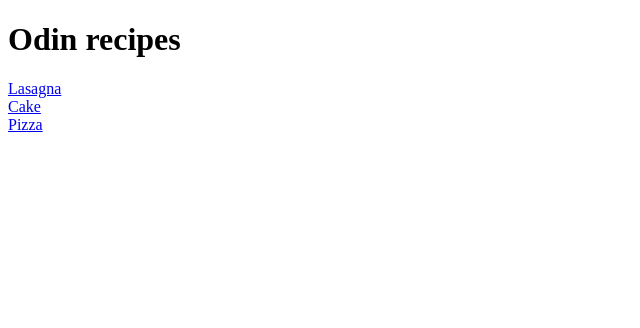
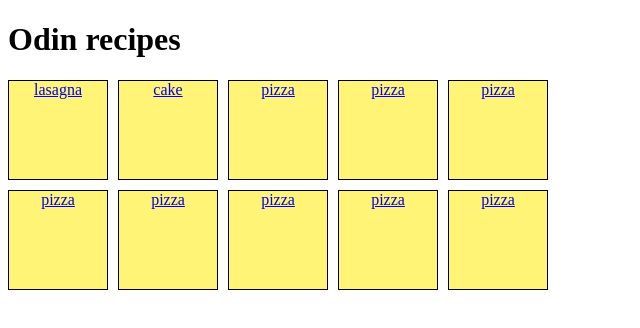
Before and after one commit to cyanmallow/odin, a plain HTML site: page odin-recipes/index.html in a window 1280 px wide. Shown: the whole page, without its empty margins (0-640 px from the left). Drawn offline with Linux system fonts and the light colour scheme.

Commit message:
add grids

```diff
--- a/odin-recipes/index.html
+++ b/odin-recipes/index.html
@@ -1,16 +1,40 @@
 <!DOCTYPE html>
 <html>
   <head>
-    <meta charset="UTF-8" />
     <title>Recipes</title>
+    <style>
+      .container {
+        display: grid;
+        grid-template: repeat(2, 100px)/repeat(5, 100px);
+        column-gap: 10px;
+        row-gap: 10px;
+      }
+
+      .container > div {
+        border: 1px solid black;
+        background-color: rgb(255, 244, 118);
+        text-emphasis-color: blue;
+        text-align: center;
+      }
+
+    </style>
   </head>
 
   <body>
     <h1>Odin recipes</h1>
 
-    <a href="recipes/lasagna.html">Lasagna</a><br>
-    <a href="recipes/cake.html">Cake</a><br>
-    <a href="recipes/pizza.html">Pizza</a><br>
+    <div class="container">
+      <div><a href="recipes/lasagna.html">lasagna</a></div>
+      <div><a href="recipes/cake.html">cake</a></div>
+      <div><a href="recipes/pizza.html">pizza</a></div>
+      <div><a href="recipes/pizza.html">pizza</a></div>
+      <div><a href="recipes/pizza.html">pizza</a></div>
+      <div><a href="recipes/pizza.html">pizza</a></div>
+      <div><a href="recipes/pizza.html">pizza</a></div>
+      <div><a href="recipes/pizza.html">pizza</a></div>
+      <div><a href="recipes/pizza.html">pizza</a></div>
+      <div><a href="recipes/pizza.html">pizza</a></div>
 
-    <div class="flex-container"></div>
+
+    </div>
   </body>
--- /dev/null
+++ b/odin-recipes/recipe.css
@@ -0,0 +1,12 @@
+.container {
+    display: flex;
+    grid-template-columns: 50px 50px;
+    grid-template-rows: 50px 50px;
+}
+
+.lasagna .cake .pizza {
+    background: beige;
+    border: 1px solid black;
+    height: 80px;
+    flex: 1 1 auto;
+}
```
